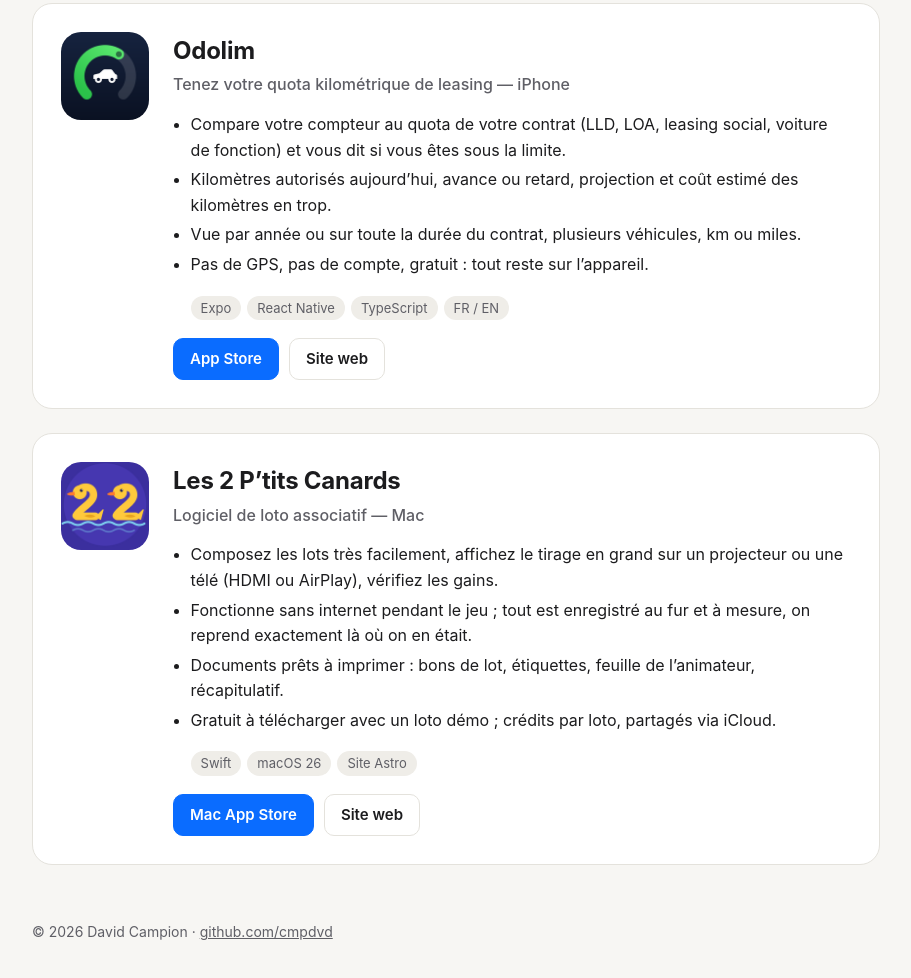
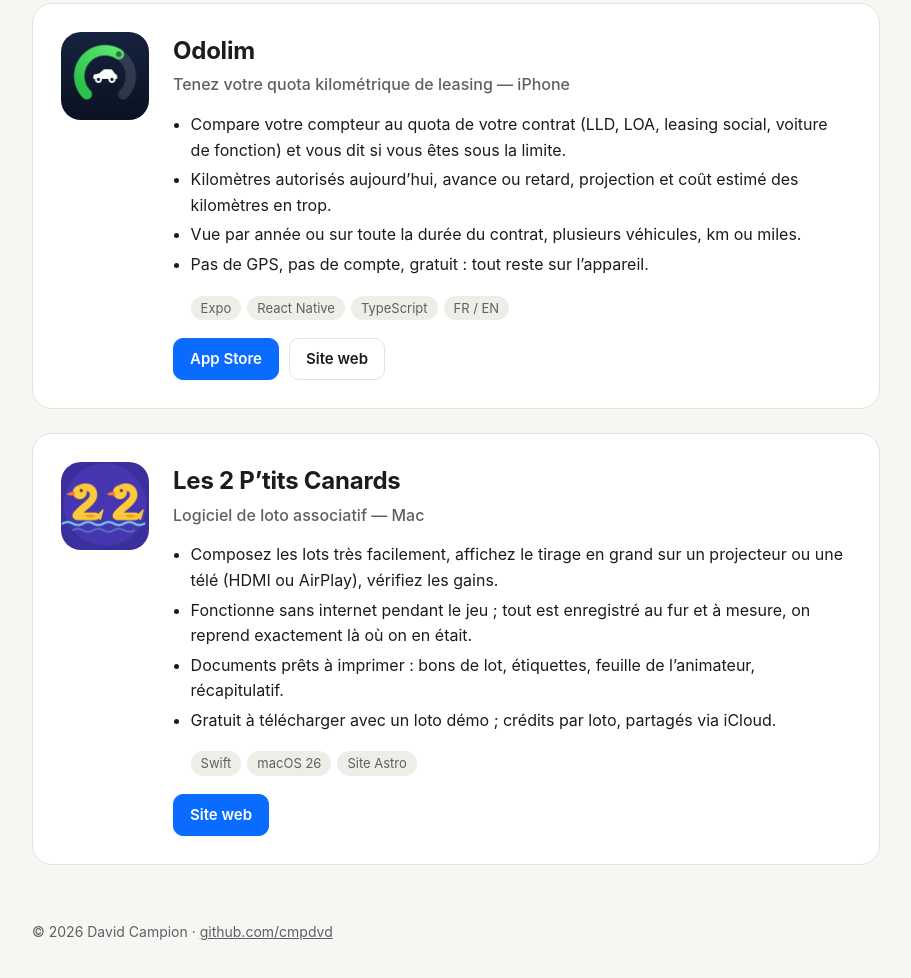
Before and after one commit to cmpdvd/my-github-page, a plain HTML site: page index.html in a window 1280 px wide. Shown: the part 258-1236 px from the top of the page, without its empty margins (184-1095 px from the left). Drawn offline with Linux system fonts and the light colour scheme.

Commit message:
Remove Mac App Store button for Les 2 P'tits Canards (not yet released)
Co-Authored-By: Claude Opus 5.5 <noreply@anthropic.com>

```diff
--- a/index.html
+++ b/index.html
@@ -119,8 +119,7 @@
             <li>Swift</li><li>macOS 26</li><li>Site Astro</li>
           </ul>
           <div class="links">
-            <a class="primary" href="https://apps.apple.com/us/app/les-2-ptits-canards/id6818235698">Mac App Store</a>
-            <a href="https://www.les2canards.com/">Site web</a>
+            <a class="primary" href="https://www.les2canards.com/">Site web</a>
           </div>
         </div>
       </article>
```
